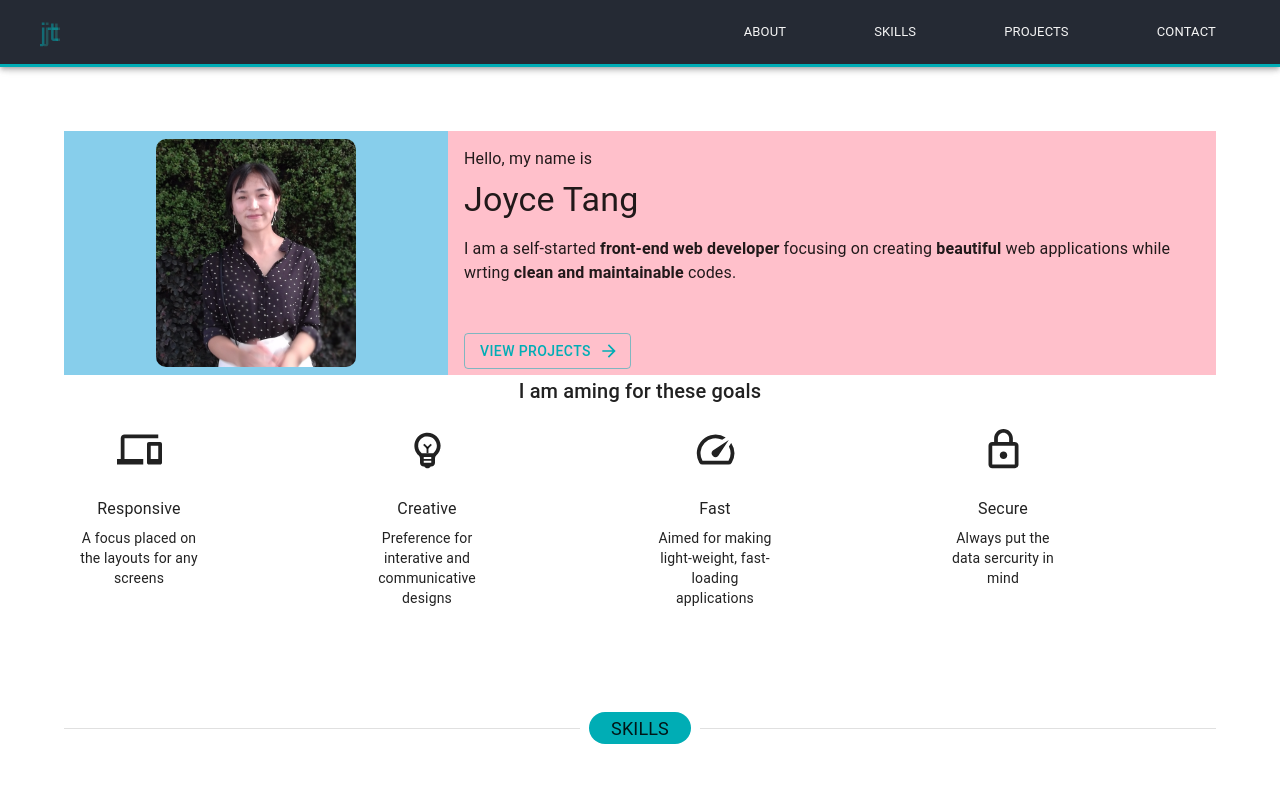
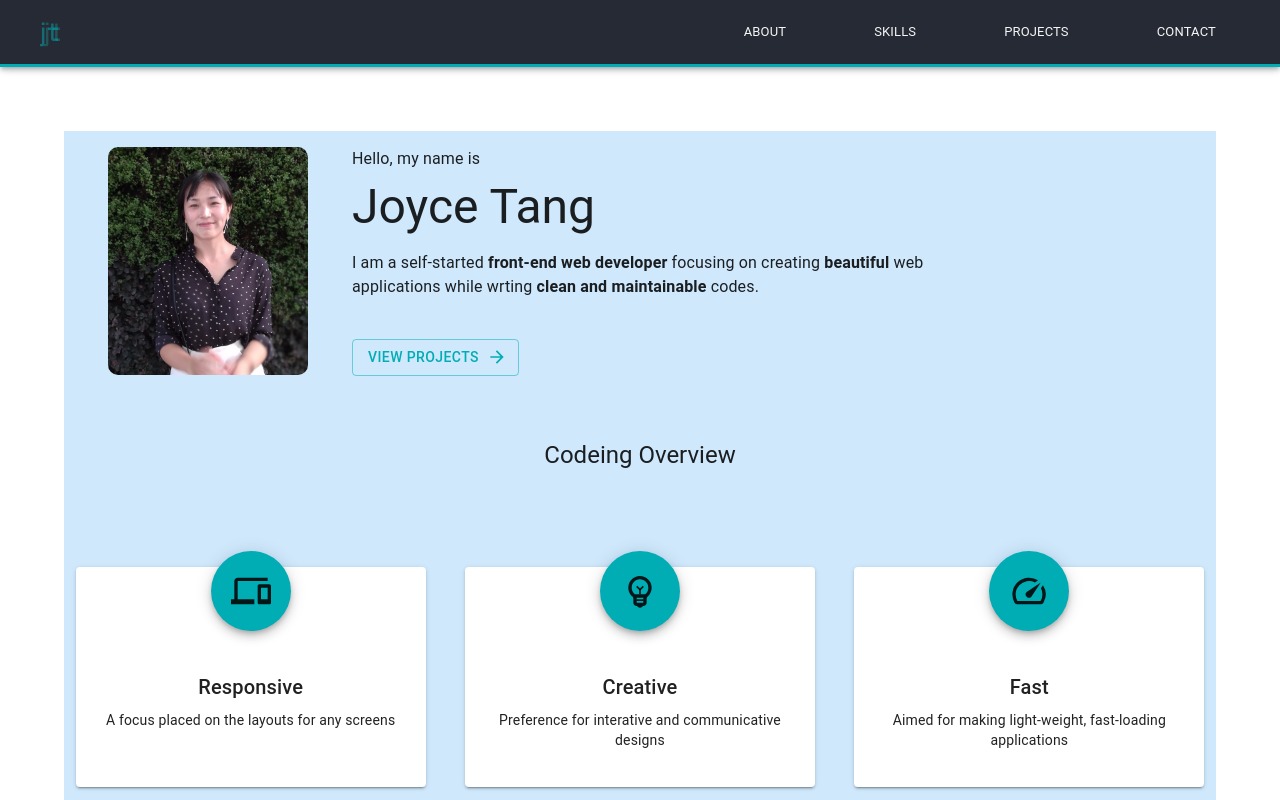
Before and after one commit to joycethh/portflio, a React (Create React App) app: page / in a window 1280 px wide. Shown: the top 800 px of the page. Built offline with nearby package versions, Linux system fonts and the light colour scheme.

Commit message:
add skills overview section

```diff
--- a/src/home/Elements.js
+++ b/src/home/Elements.js
@@ -1,15 +1,14 @@
 import { styled, Box, Button } from "@mui/material";
 
 export const AvatarBox = styled(Box)(({ theme }) => ({
-  padding: theme.spacing(1),
+  padding: theme.spacing(2),
   display: "flex",
   justifyContent: "center",
   textAlign: "center",
 }));
 
 export const BioBox = styled(Box)(({ theme }) => ({
-  paddingLeft: theme.spacing(2),
-  paddingRight: theme.spacing(2),
+  paddingRight: theme.spacing(25),
   [theme.breakpoints.down("md")]: {
     display: "flex",
     justifyContent: "center",
--- a/src/home/Home.js
+++ b/src/home/Home.js
@@ -4,15 +4,15 @@ import {
   Grid,
   CardMedia,
   Typography,
-  Card,
+  Paper,
   Box,
   CardContent,
+  Fab,
 } from "@mui/material";
 import {
   DevicesOutlined,
   EmojiObjectsOutlined,
   SpeedOutlined,
-  LockOutlined,
   ArrowForward,
 } from "@mui/icons-material";
 import { Link } from "react-scroll";
@@ -25,19 +25,20 @@ const Home = () => {
   return (
     <div id="home">
       <Container>
-        <Grid container sx={{ backgroundColor: "skyblue" }}>
-          <Grid item xs={12} md={4}>
+        <Box sx={{ bgcolor: "#cfe8fc", height: "100vh" }}>
+          <Grid container>
+            <Grid item xs={12} md={3}>
               <AvatarBox>
                 <Avatar />
               </AvatarBox>
             </Grid>
 
-          <Grid item xs={12} md={8} sx={{ backgroundColor: "pink" }}>
+            <Grid item xs={12} md={9}>
               <BioBox mt={2}>
                 <Typography variant="body1">Hello, my name is</Typography>
               </BioBox>
               <BioBox mt={1}>
-              <Typography variant="h4">Joyce Tang</Typography>
+                <Typography variant="h3">Joyce Tang</Typography>
               </BioBox>
               <BioBox mt={2}>
                 <Typography variant="body1">
@@ -47,7 +48,7 @@ const Home = () => {
                   <strong> clean and maintainable </strong> codes.
                 </Typography>
               </BioBox>
-            <BioBox mt={6}>
+              <BioBox mt={5}>
                 <Link
                   to="projects"
                   spy={true}
@@ -64,66 +65,54 @@ const Home = () => {
           </Grid>
 
           {/* features   */}
-        <Box component="div">
-          <Typography variant="h6" sx={{ textAlign: "center" }}>
-            I am aming for these goals
+          <Box pt={6}>
+            <Typography variant="h5" sx={{ textAlign: "center" }}>
+              Codeing Overview
             </Typography>
           </Box>
-        <Box component="div">
-          <Grid container>
+          <Box pt={12}>
+            <Grid container columnSpacing={2} rowSpacing={{ sm: 4, md: 1 }}>
               {lists.map((item) => (
-              <Grid item xs={12} sm={6} md={3} xl={3} key={item.title}>
-                <Card
-                  elevation={0}
+                <Grid
+                  item
+                  sm={12}
+                  md={4}
+                  key={item.title}
+                  sx={{ display: "flex", justifyContent: "center" }}
+                >
+                  <Paper
+                    elevation={2}
                     sx={{
                       alignItem: "center",
                       textAlign: "center",
-                    paddingTop: "20px",
-                    width: {
-                      sx: 70,
-                      sm: 100,
-                      md: 150,
-                    },
+                      padding: 3,
+                      width: 350,
+                      height: 220,
                     }}
                   >
-                  <CardMedia>
-                    {
-                      <item.icon
-                        alt={item.title}
-                        sx={{
-                          fontSize: { xs: "25px", md: "45px", xl: "65px" },
-                          margin: "auto",
-                        }}
-                      />
-                    }
-                  </CardMedia>
-
                     {/* icon section */}
-                  {/* <Fab
+                    <Fab
                       sx={{
                         backgroundColor: "#00ADB5",
                         width: "80px",
                         height: "80px",
+                        top: "-40px",
                       }}
                     >
                       {<item.icon style={{ fontSize: "40px" }} />}
-                  </Fab> */}
+                    </Fab>
 
                     {/* content section */}
-                  <CardContent>
-                    <Typography
-                      gutterBottom
-                      variant="subtitle1"
-                      component="div"
-                    >
+
+                    <Typography gutterBottom variant="h6">
                       {item.title}
                     </Typography>
                     <Typography variant="body2">{item.body}</Typography>
-                  </CardContent>
-                </Card>
+                  </Paper>
                 </Grid>
               ))}
             </Grid>
+          </Box>
         </Box>
       </Container>
     </div>
@@ -146,10 +135,5 @@ const lists = [
     title: "Fast",
     body: "Aimed for making light-weight, fast-loading applications",
   },
-  {
-    icon: LockOutlined,
-    title: "Secure",
-    body: "Always put the data sercurity in mind",
-  },
 ];
 export default Home;
```
Lines whose indentation alone changed are shown as unchanged.
